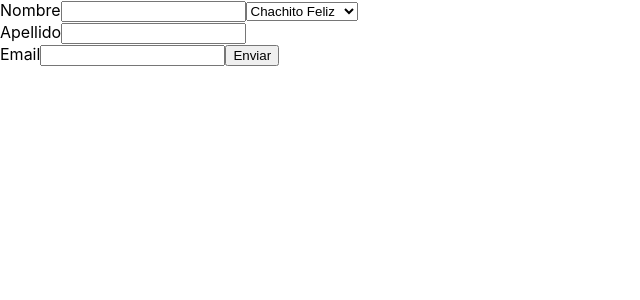
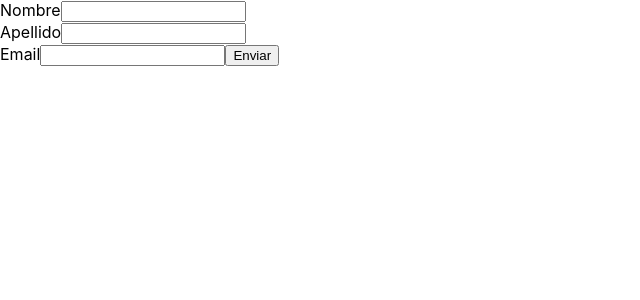
Before and after one commit to mamerida/react-formik, a React (Create React App) app: page / in a window 1280 px wide. Shown: the top 300 px of the page, without its empty margins (0-640 px from the left). Built offline with nearby package versions, Linux system fonts and the light colour scheme.

Commit message:
creacion de componentes formik personalizados

```diff
--- a/src/App.js
+++ b/src/App.js
@@ -1,5 +1,6 @@
 //vamos a utilizar todas las dependencias que nos entrega formik para realizar nuestro formulario
 import {Formik ,Form,Field,ErrorMessage} from 'formik'
+import TextInput from './components/TextInput'
 
 
 
@@ -34,16 +35,18 @@ function App() {
         {formik =>
                     // reemplazamos lo generado por etiquetas propias de formik, como son Form Fiel y ErrorMessage
                     <Form onSubmit={formik.handleSubmit}>
-                    <label>Nombre</label>
-                    {/* PARA PODER USAR CSS DEBO USAR CLASS NAME  */}
-                    <Field name="name" type="text" className="input" />
+
+                        {/* Uso y creacion de un componente personalizado */}
+                        <TextInput name = "name" label="Nombre"/>
+
+                        {/* PARA PODER USAR CSS DEBO USAR CLASS NAME
+                        <Field name="name" type="text" className="input" /> */}
                         {/* En caso de querer utilizar un text area debo utilizar la propiead de as pudiendo usar textarea select colocando las opciones entre etiquetas  */}
-                    <Field name="select" as="select" className="input" >
+                        {/* <Field name="select" as="select" className="input" >
                             <option value="a">Chachito Feliz</option>
                             <option value="b">Chachito Triste </option>
-                    </Field>
-                    <ErrorMessage name="name"/>
-                    <br/>
+                        </Field> */}
+                        {/* <ErrorMessage name="name"/> */}
                         <label>Apellido</label>
                         <Field name="lastname" type="text" />
                         <ErrorMessage name="lastname"/>
--- /dev/null
+++ b/src/components/TextInput.js
@@ -0,0 +1,19 @@
+import { useField } from "formik"
+
+const TextInput = ({label,...props}) =>{
+    //en este caso en vez de usarse el componete field se usa el hook field para obtener las propieadades y poder personalizarlo
+    //para esto le paso las propieades que tome en el front al useField
+    const [field , meta] = useField(props)
+
+    console.log({field,meta})
+    return(
+        <div>
+            <label>{label}</label>
+            {/* al hacer destructuring mediante el spreat operator al pasarle el field traido del useField obtiene todas las propieades propias de un input */}
+            {/* En caso de querer modificar el onChange puedo hacerlo mediante ...props */ }
+            <input {...field} {...props}/>
+            {meta.touched && meta.error ? <div>{meta.error}</div> : null}
+        </div>
+    )
+}
+export default TextInput
```
Lines whose indentation alone changed are shown as unchanged.
